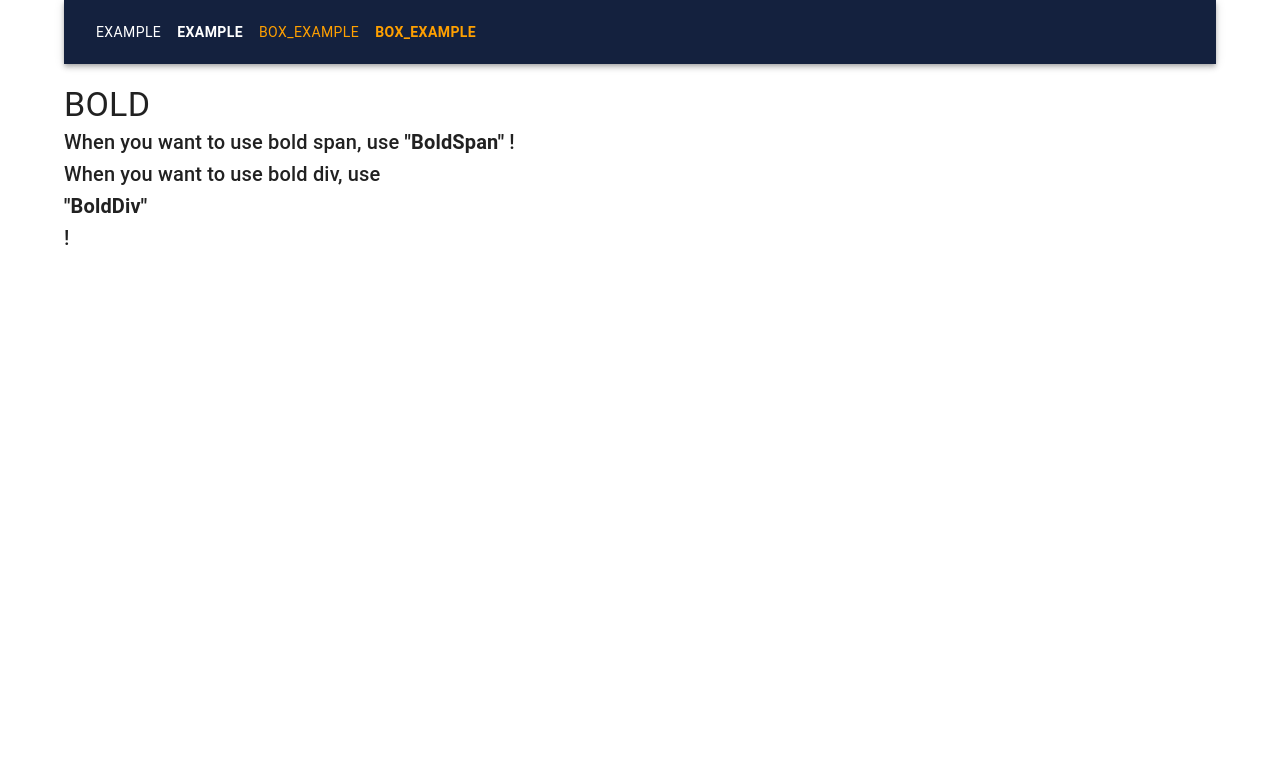
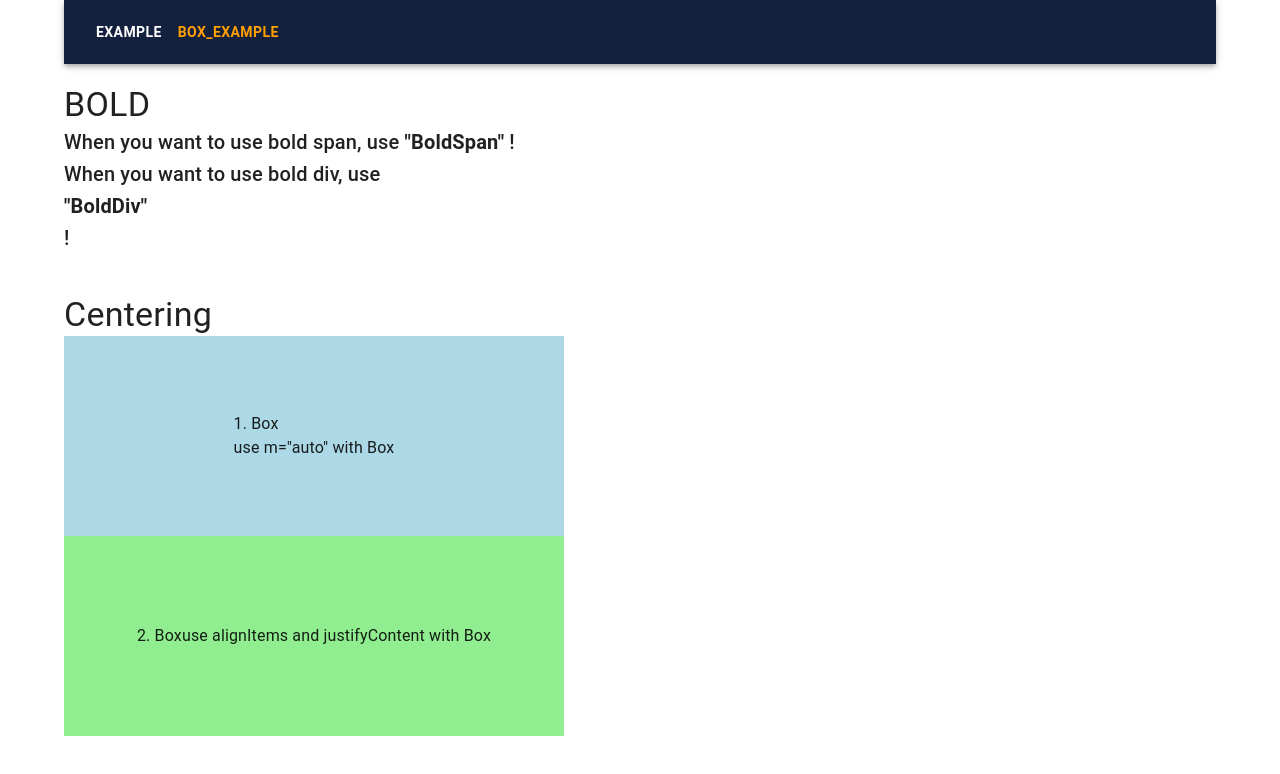
Before and after one commit to curekoshimizu/vite_react_ts_with_python_backend, a React (Vite) app in the folder fe/: page /box_example in a window 1280 px wide. Shown: the top 774 px of the page. Built offline with nearby package versions, Linux system fonts and the light colour scheme.

Commit message:
add centering

```diff
--- a/fe/src/apps/App.tsx
+++ b/fe/src/apps/App.tsx
@@ -43,6 +43,30 @@ const BoxExample = () => (
       {' '}
       !
     </Typography>
+    <Box m={5} />
+    <Typography variant="h4">Centering</Typography>
+    <Box
+      display="flex"
+      width={500}
+      height={200}
+      bgcolor="lightblue"
+    >
+      <Box m="auto">
+        <Box>1. Box</Box>
+        <Box>use m=&quot;auto&quot; with Box</Box>
+      </Box>
+    </Box>
+    <Box
+      display="flex"
+      width={500}
+      height={200}
+      bgcolor="lightgreen"
+      alignItems="center"
+      justifyContent="center"
+    >
+      <div>2. Box</div>
+      <div>use alignItems and justifyContent with Box</div>
+    </Box>
   </>
 );
 
--- a/fe/src/components/StyledAppBar.tsx
+++ b/fe/src/components/StyledAppBar.tsx
@@ -4,7 +4,7 @@ import {
 import { styled } from '@mui/material/styles';
 import { Link, useLocation } from 'react-router-dom';
 
-import BoldBox from './BoldBox';
+import { BoldDiv } from './BoldBox';
 
 interface LinkedButtonProp {
   title: string;
@@ -16,22 +16,13 @@ const LinkedButton = ({ title, selected, path }: LinkedButtonProp) => {
   const color = selected ? '#FFA000' : 'white';
 
   return (
-    <>
-      <Button>
-        <Link to={path} style={{ color, textDecoration: 'none' }}>
-          <BoldBox bold={false}>
-            {title}
-          </BoldBox>
-        </Link>
-      </Button>
-      <Button>
-        <BoldBox bold>
-          <Link to={path} style={{ color, textDecoration: 'none' }}>
-            {title}
-          </Link>
-        </BoldBox>
-      </Button>
-    </>
+    <Button>
+      <Link to={path} style={{ color, textDecoration: 'none' }}>
+        <BoldDiv bold>
+          {title}
+        </BoldDiv>
+      </Link>
+    </Button>
   );
 };
 
```
